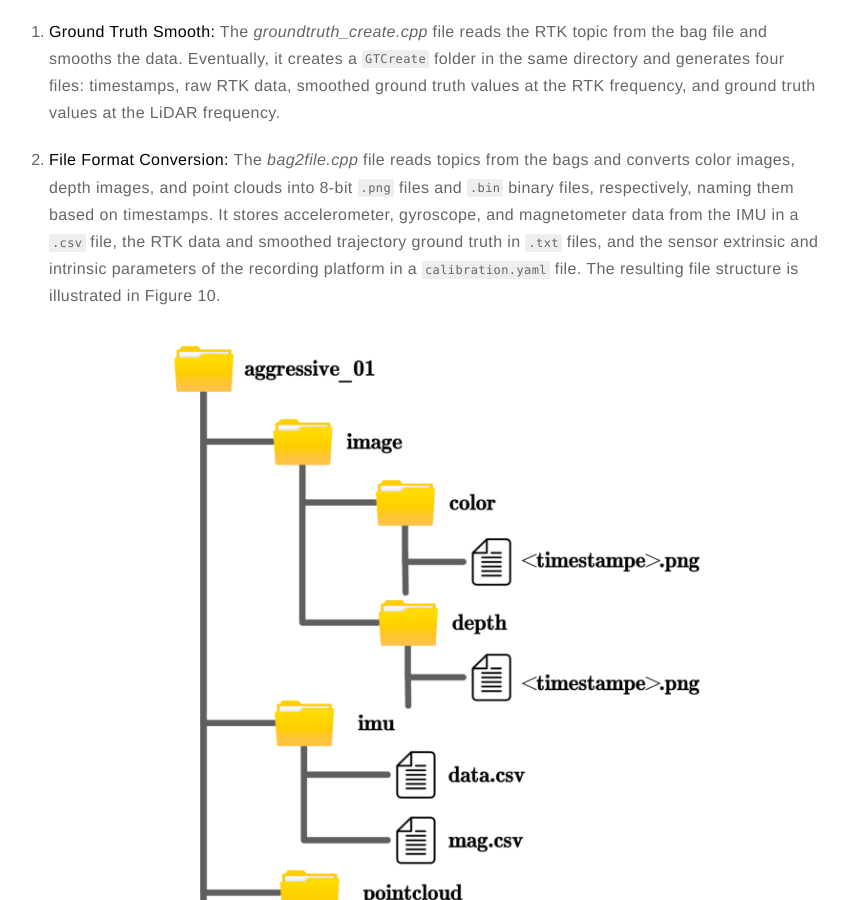
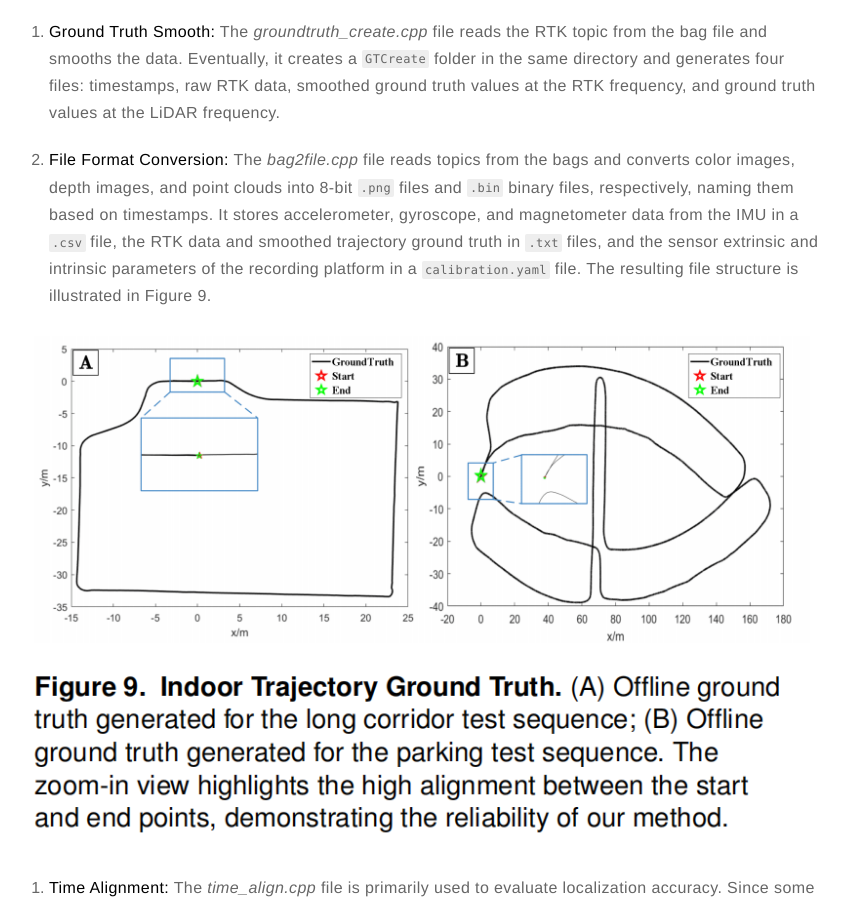
Before and after one commit to Yaepiii/M2UD, a Jekyll site: the page built from _posts/Dataset/2025-03-04-development-kit.markdown, in a window 1280 px wide and 900 px high, scrolled down 445 px. Shown: the whole window, without its empty margins (226-1074 px from the left). Built offline with Jekyll 4.4.1, drawn with Linux system fonts in a browser that asks for light colours; nearby versions of some CDN libraries; comment, search, counter and statistics services are not loaded.

Commit message:
Update 2025-03-04-development-kit.markdown

````diff
--- a/_posts/Dataset/2025-03-04-development-kit.markdown
+++ b/_posts/Dataset/2025-03-04-development-kit.markdown
@@ -20,9 +20,9 @@ To enhance usability and facilitate evaluation, a series of development kits are
 
 1. **Ground Truth Smooth:** The *groundtruth_create.cpp* file reads the RTK topic from the bag file and smooths the data. Eventually, it creates a ```GTCreate``` folder in the same directory and generates four files: timestamps, raw RTK data, smoothed ground truth values at the RTK frequency, and ground truth values at the LiDAR frequency.
 
-2. **File Format Conversion:** The *bag2file.cpp* file reads topics from the bags and converts color images, depth images, and point clouds into 8-bit ```.png``` files and ```.bin``` binary files, respectively, naming them based on timestamps. It stores accelerometer, gyroscope, and magnetometer data from the IMU in a ```.csv``` file, the RTK data and smoothed trajectory ground truth in ```.txt``` files, and the sensor extrinsic and intrinsic parameters of the recording platform in a ```calibration.yaml``` file. The resulting file structure is illustrated in Figure 10.
+2. **File Format Conversion:** The *bag2file.cpp* file reads topics from the bags and converts color images, depth images, and point clouds into 8-bit ```.png``` files and ```.bin``` binary files, respectively, naming them based on timestamps. It stores accelerometer, gyroscope, and magnetometer data from the IMU in a ```.csv``` file, the RTK data and smoothed trajectory ground truth in ```.txt``` files, and the sensor extrinsic and intrinsic parameters of the recording platform in a ```calibration.yaml``` file. The resulting file structure is illustrated in Figure 9.
 
-![figure](../../assets/image/figure10.png)
+![figure](../../assets/image/figure9.png)
 
 3. **Time Alignment:** The *time_align.cpp* file is primarily used to evaluate localization accuracy. Since some algorithms that adopt the keyframe strategy and incorporate a loop closure detection module (e.g., LIO-SAM) may produce sparse trajectories for evaluation, the resulting trajectory may appear discontinuous when compared with the ground truth. This tool interpolates the algorithm's output based on the timestamps of the ground truth, enabling a more reasonable and continuous evaluation of localization accuracy.
 
````
